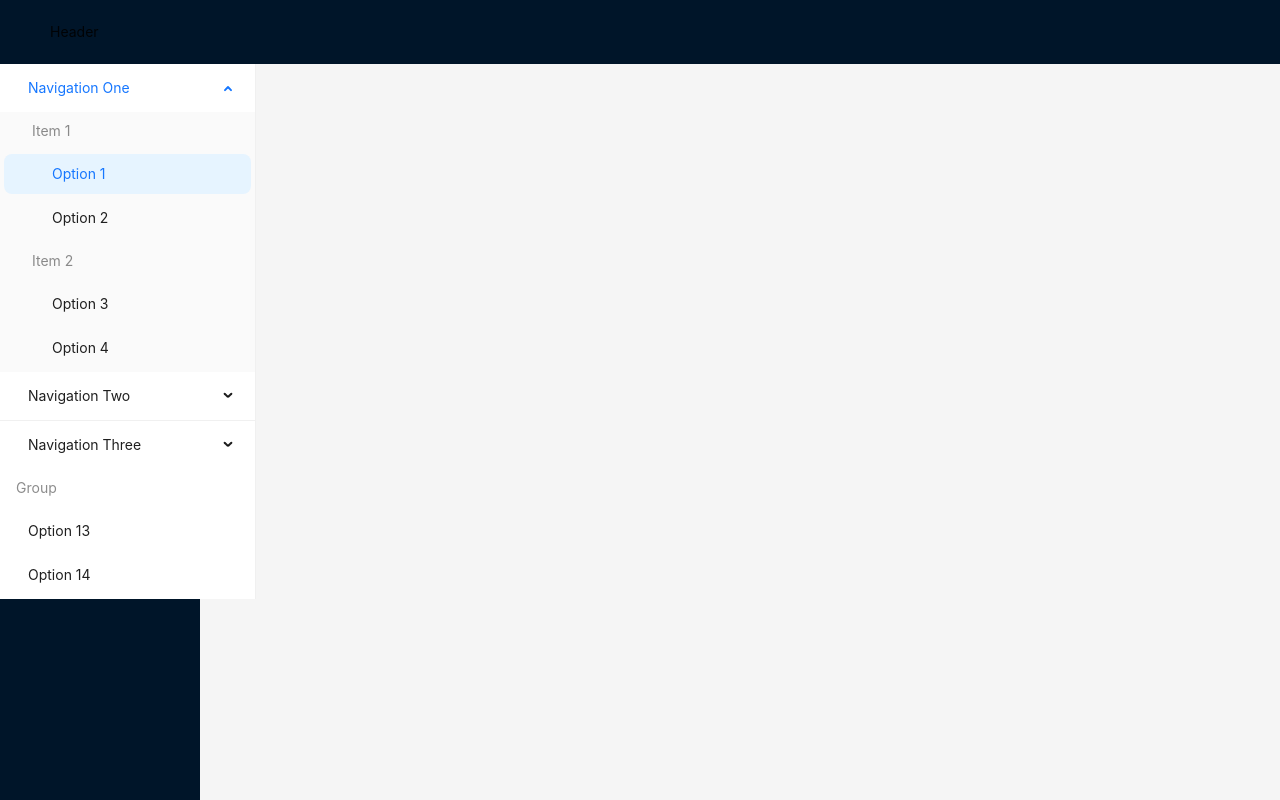
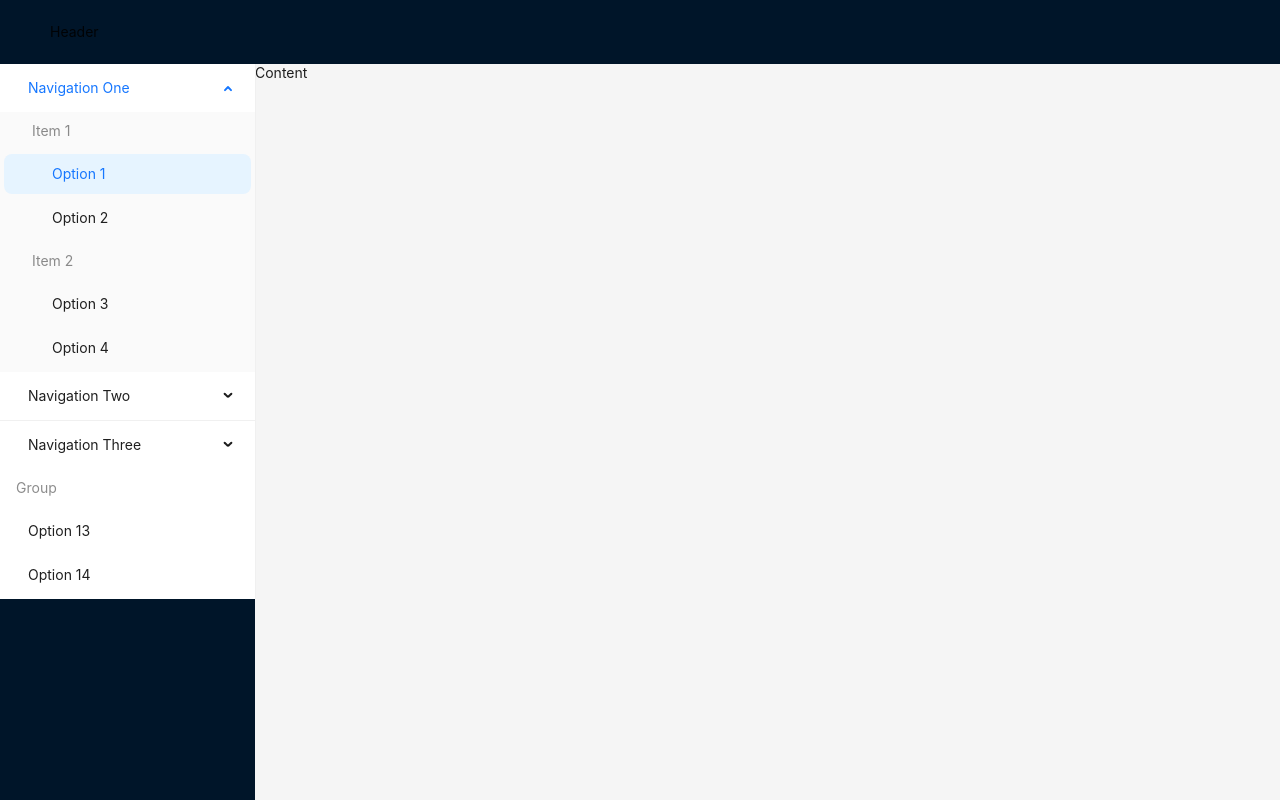
Before and after one commit to 2024-2025-kaoyip-advanced-computer/2024-09-13-easy-todo-PatrickLai7528, a React (Create React App) app in the folder my-app/: page / in a window 1280 px wide. Built offline with nearby package versions, Linux system fonts and the light colour scheme.

Commit message:
20250320

```diff
--- a/my-app/src/MyMenu.js
+++ b/my-app/src/MyMenu.js
@@ -1,7 +1,7 @@
 import { Menu } from 'antd';
 
 export const MyMenu = () => {
-    const items = [
+  const items = [
         {
           key: 'sub1',
           label: 'Navigation One',
--- a/my-app/src/NewComponent.js
+++ b/my-app/src/NewComponent.js
@@ -11,7 +11,7 @@ export const MyLayout = () => {
     return <Layout style={{ height: "100vh" }} >
         <Header >Header</Header>
         <Layout>
-            <Sider >
+            <Sider width={255} >
                 <MyMenu/>
             </Sider>
             <Content>Content</Content>
```
